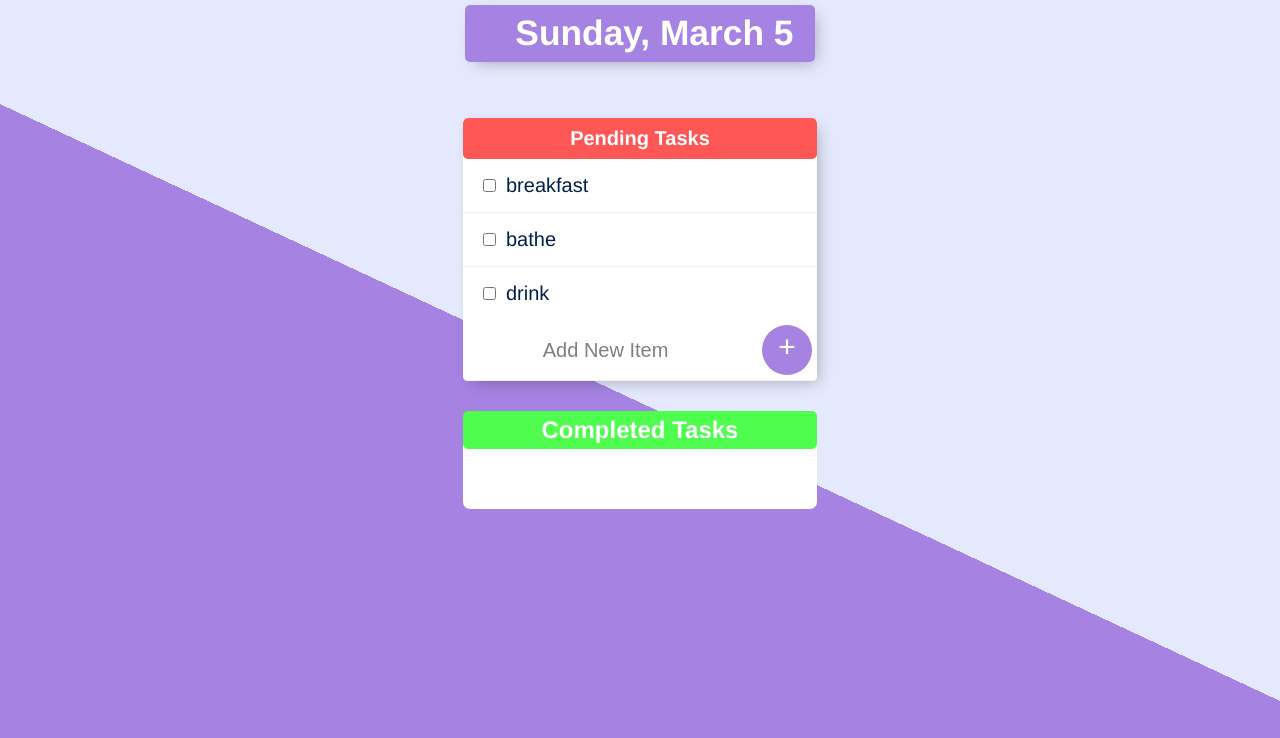
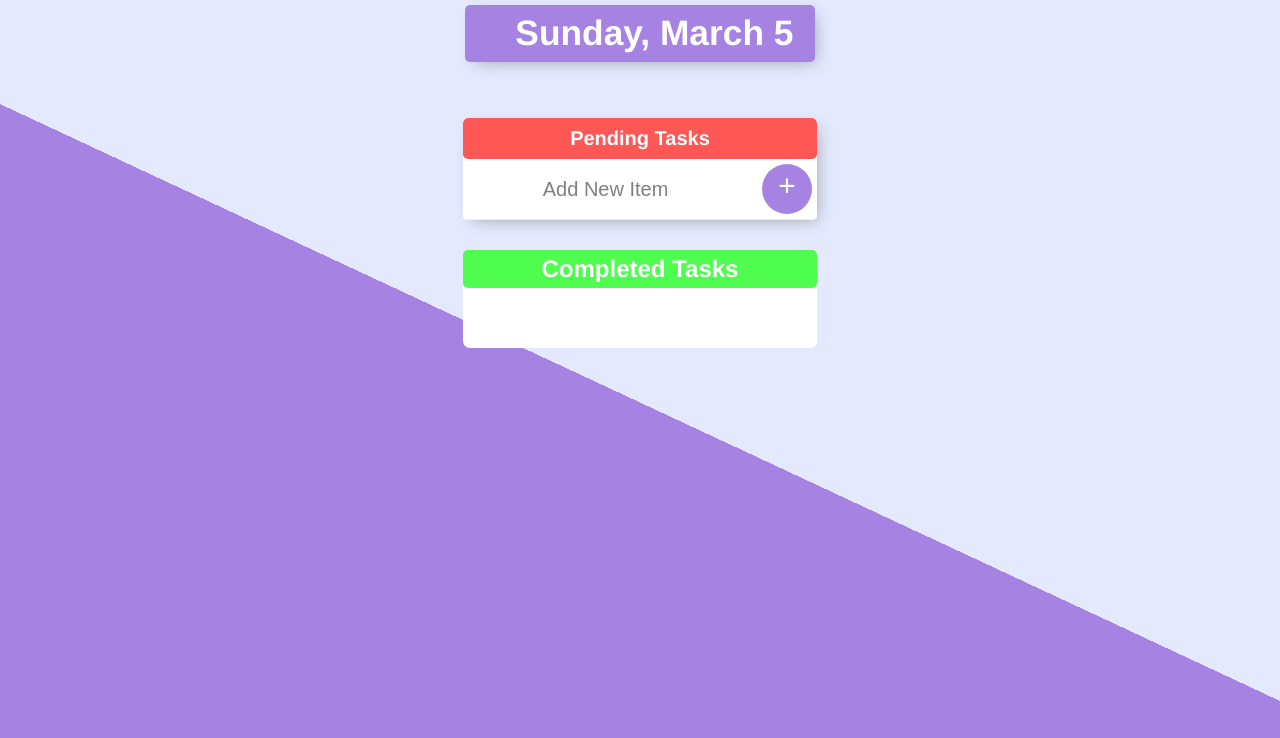
Before and after one commit to LahFlame/Lf-todo-list, a React (Create React App) app: page / in a window 1280 px wide. Shown: the top 738 px of the page. Built offline with nearby package versions, Linux system fonts and the light colour scheme.

Commit message:
removed default list

```diff
--- a/src/component/container/container.jsx
+++ b/src/component/container/container.jsx
@@ -5,20 +5,7 @@ import PendingList from "../pending-list/pending-list.component";
 import CompletedTask from "../completed-list/completed-task.component";
 
 const Container = () => {
-    const [todos,setTodos] = useState([
-        {
-            activity: "breakfast",
-            id: 1
-        },
-        {
-            activity: "bathe",
-            id: 2
-        },
-        {
-            activity: "drink",
-            id: 3
-        }
-    ]);
+    const [todos,setTodos] = useState([]);
     let [inputValue,setInputValue] = useState("");
     let [removedTodos,setRemovedTodos] = useState([]);
 
```
